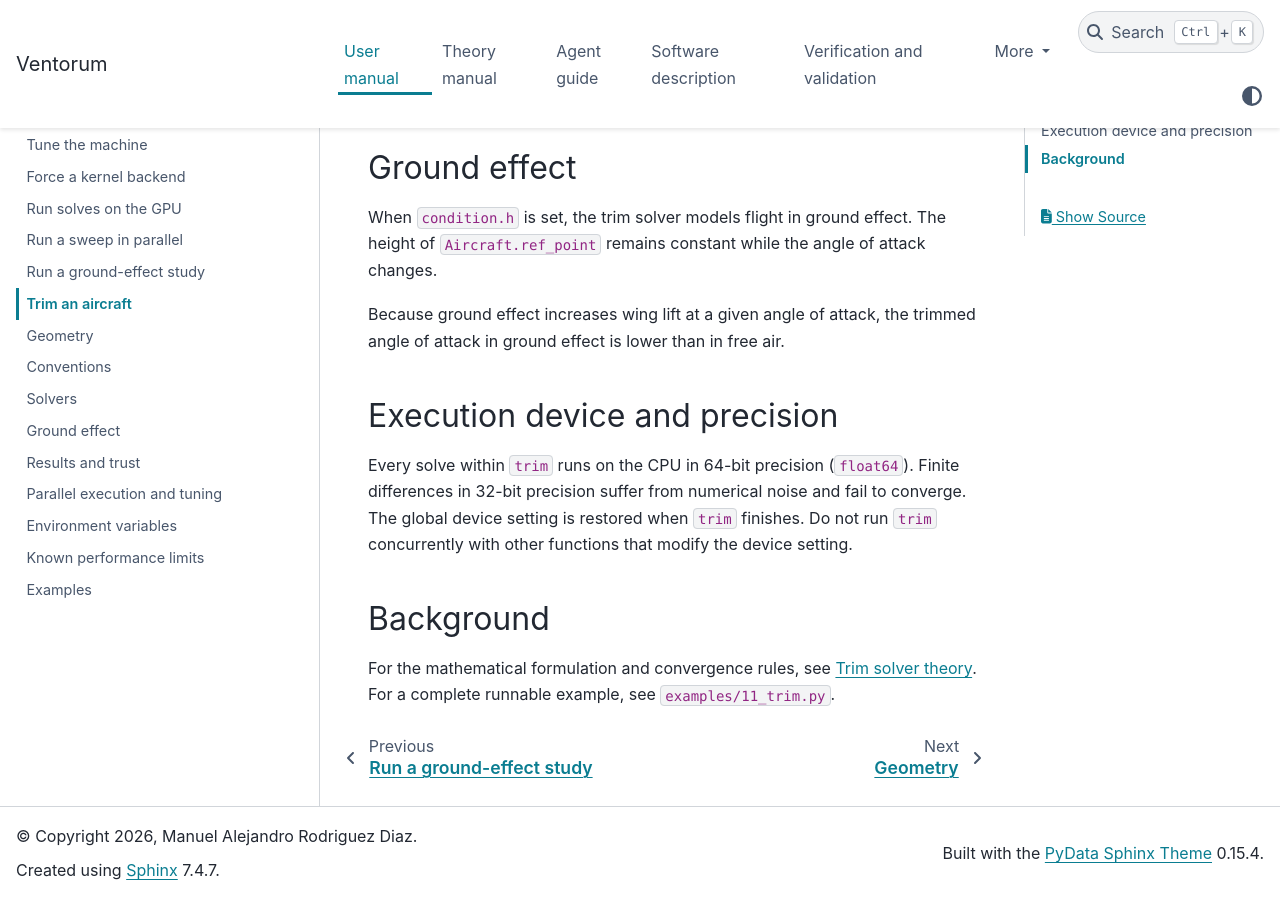
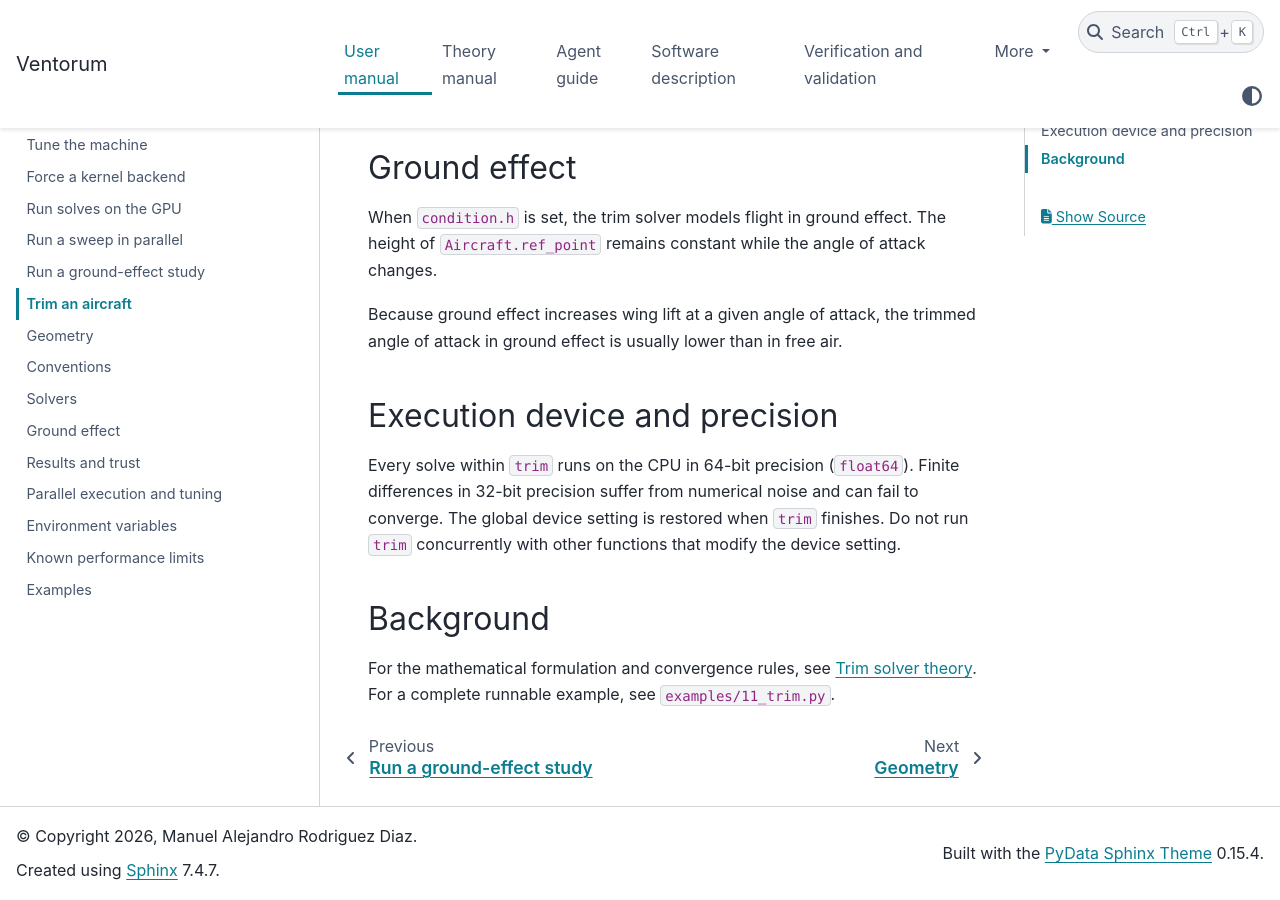
Before and after one commit to manrd/Ventorum, a Sphinx documentation site: the page built from docs/user/how_to_trim.md, in a window 1280 px wide and 900 px high, scrolled down 3168 px. Built offline with Sphinx 7.4.7 and the PyData theme 0.15.4, drawn with Linux system fonts in a browser that asks for light colours.

Commit message:
Correct the round-off text of the trim chapter and label CD by its basis
- docs/theory/trim.md: the old text gave 1.2e-7 as the unit round-off
  and a digit count without a source. Now it gives the truncation error
  O(h^2) and the round-off error eps/h of the central difference, with
  eps the machine epsilon of the arithmetic.
- docs/user/how_to_trim.md: the trim alpha in ground effect is usually
  lower, and float32 finite differences can fail to converge.
- examples/11_trim.py: the CD line shows the drag basis, not always CDi.

Co-Authored-By: Claude Opus 5.5 <noreply@anthropic.com>

```diff
--- a/docs/user/how_to_trim.md
+++ b/docs/user/how_to_trim.md
@@ -156,11 +156,11 @@ Both `roll_control` and `yaw_control` must be supplied together for lateral trim
 
 When `condition.h` is set, the trim solver models flight in ground effect. The height of `Aircraft.ref_point` remains constant while the angle of attack changes.
 
-Because ground effect increases wing lift at a given angle of attack, the trimmed angle of attack in ground effect is lower than in free air.
+Because ground effect increases wing lift at a given angle of attack, the trimmed angle of attack in ground effect is usually lower than in free air.
 
 ## Execution device and precision
 
-Every solve within `trim` runs on the CPU in 64-bit precision (`float64`). Finite differences in 32-bit precision suffer from numerical noise and fail to converge. The global device setting is restored when `trim` finishes. Do not run `trim` concurrently with other functions that modify the device setting.
+Every solve within `trim` runs on the CPU in 64-bit precision (`float64`). Finite differences in 32-bit precision suffer from numerical noise and can fail to converge. The global device setting is restored when `trim` finishes. Do not run `trim` concurrently with other functions that modify the device setting.
 
 ## Background
 
```
Also changed, not shown: docs/theory/trim.md (+1 -1 lines), 1 other file.
